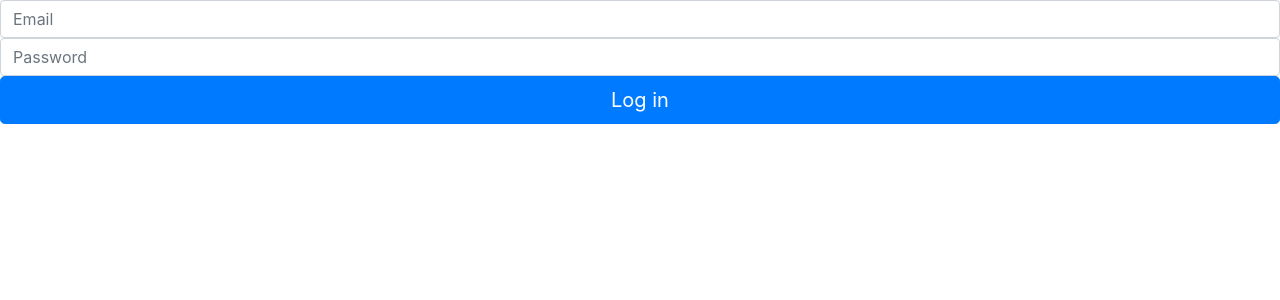
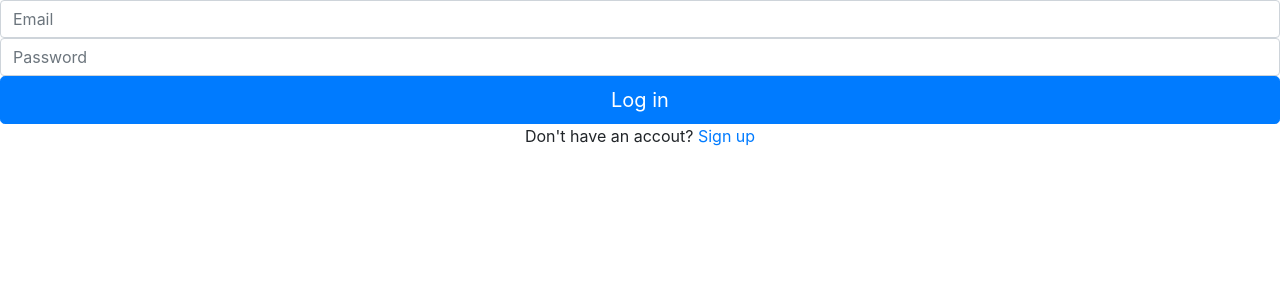
Before and after one commit to ivandres73/acklen_challenge, a React (Create React App) app: page / in a window 1280 px wide. Shown: the top 300 px of the page. Built offline with nearby package versions, Linux system fonts and the light colour scheme.

Commit message:
<a href> to sign up

```diff
--- a/src/components/Login.js
+++ b/src/components/Login.js
@@ -11,6 +11,9 @@ class Login extends Component {
                     <input type="password" id="inputPassword" className="form-control" placeholder="Password" required=""></input>
                 </form>
                 <button className="btn btn-lg btn-primary btn-block" type="submit">Log in</button>
+                <p>
+                    Don't have an accout? <a href="/signup">Sign up</a>
+                </p>
             </div>
         )
     }
```
